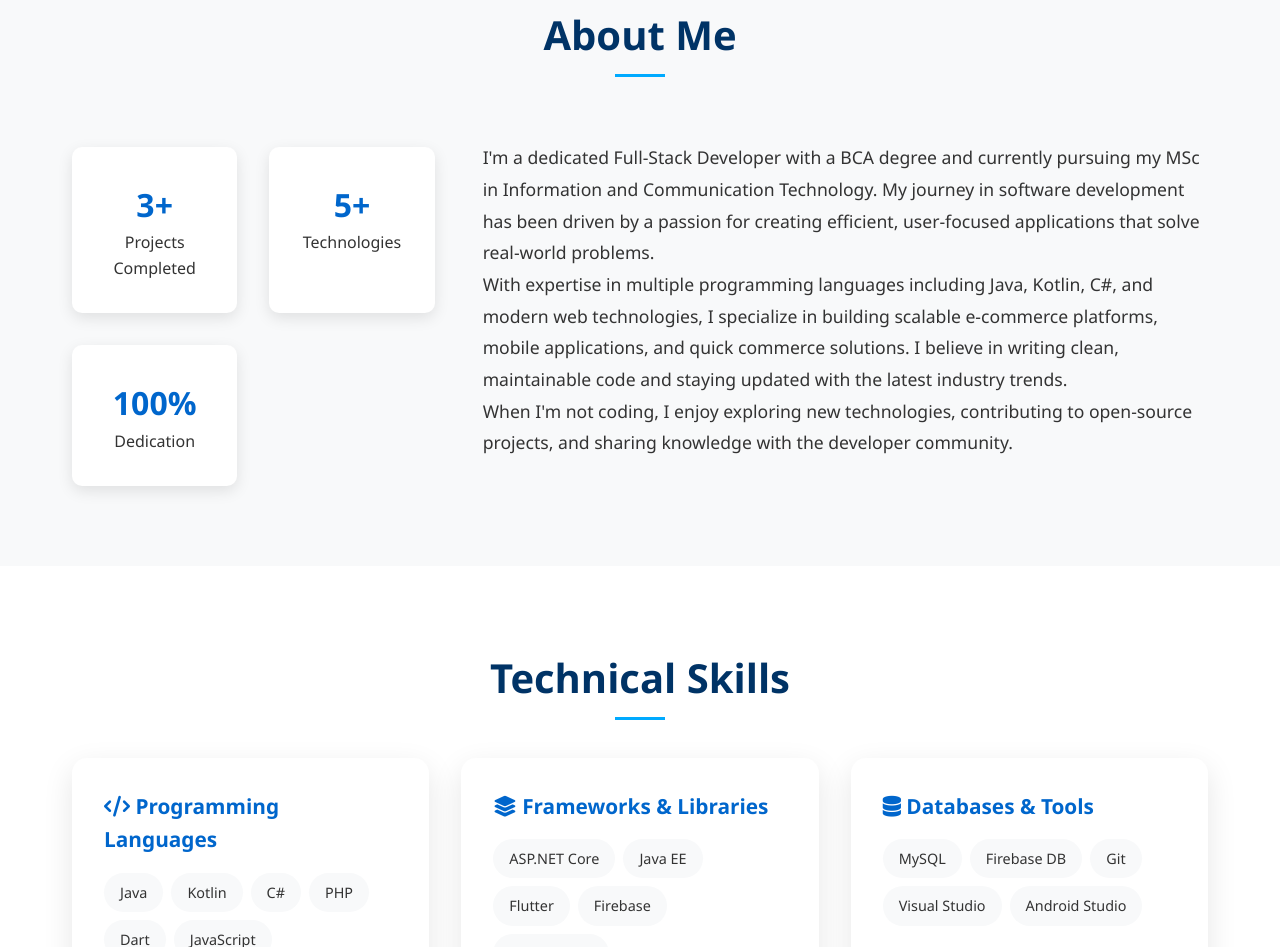
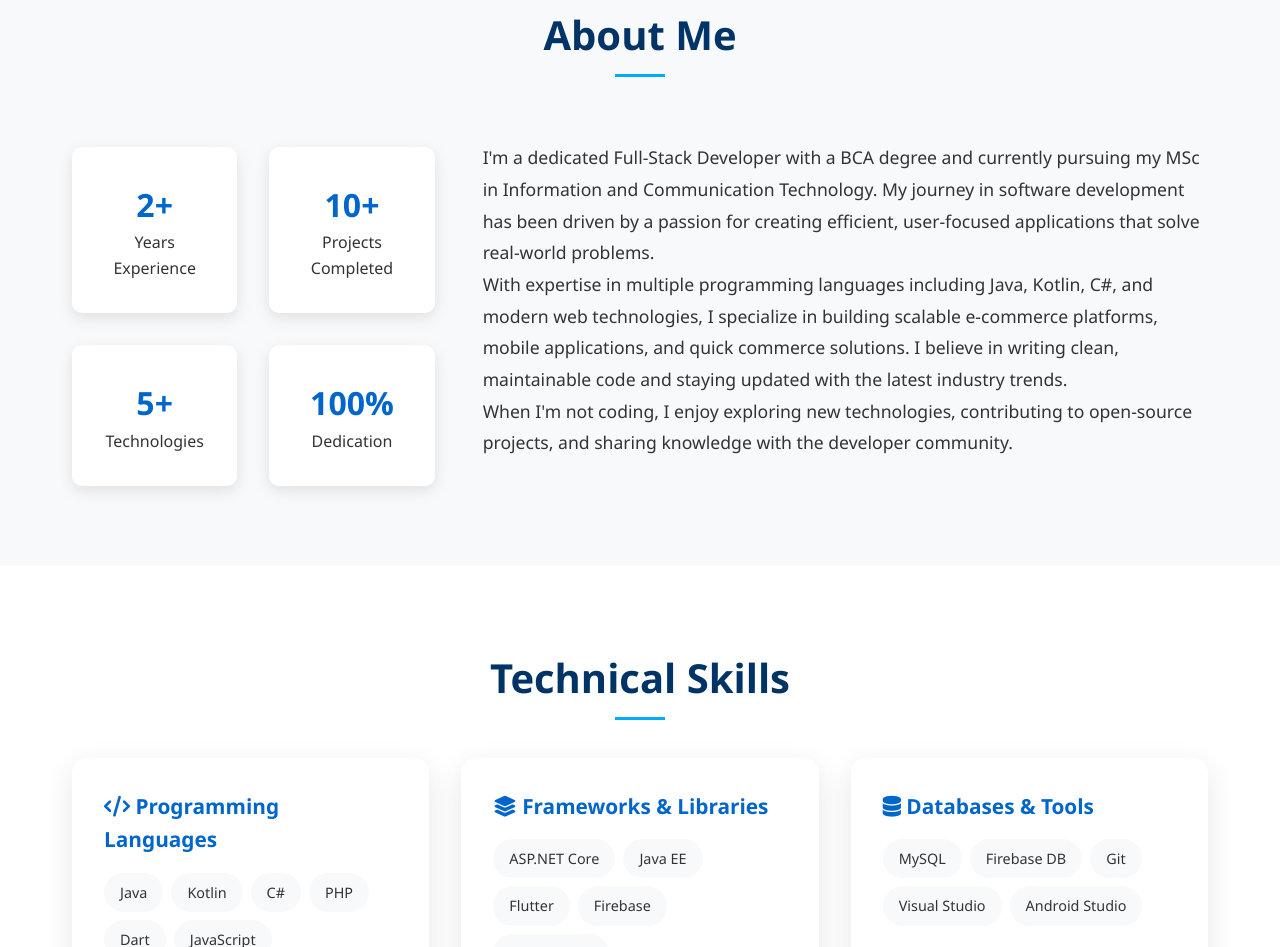
Before and after one commit to hinman2115/hinman2115.github.io, a plain HTML site: page index.html in a window 1280 px wide. Shown: the part 877-1824 px from the top of the page. Drawn offline with Linux system fonts and the light colour scheme.

Commit message:
Update index.html

```diff
--- a/index.html
+++ b/index.html
@@ -488,7 +488,11 @@
             <div class="about-content fade-in">
                 <div class="about-stats">
                     <div class="stat-card">
-                        <div class="stat-number">3+</div>
+                        <div class="stat-number">2+</div>
+                        <p>Years Experience</p>
+                    </div>
+                    <div class="stat-card">
+                        <div class="stat-number">10+</div>
                         <p>Projects Completed</p>
                     </div>
                     <div class="stat-card">
```
